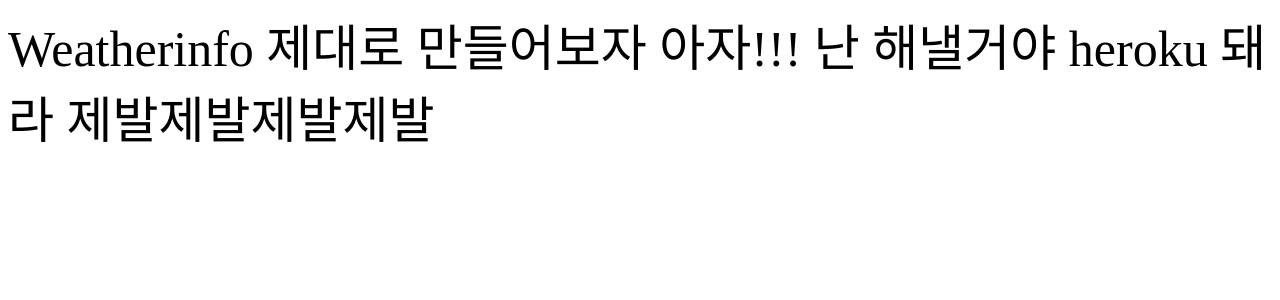
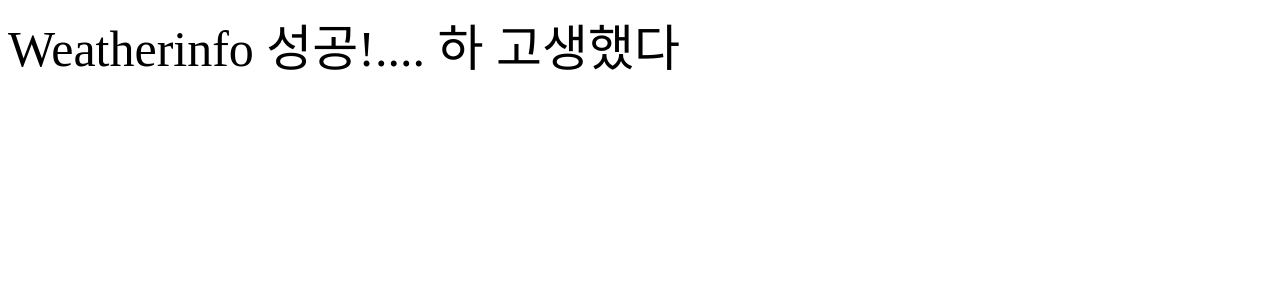
Before and after one commit to Front100End/weather, a React (Create React App) app in the folder client/: page / in a window 1280 px wide. Shown: the top 300 px of the page. Built offline with nearby package versions, Linux system fonts and the light colour scheme.

Commit message:
heroku test

```diff
--- a/client/src/App.js
+++ b/client/src/App.js
@@ -1,11 +1,6 @@
 import "./App.css";
 function App() {
-  return (
-    <div className="App">
-      Weatherinfo 제대로 만들어보자 아자!!! 난 해낼거야 heroku 돼라
-      제발제발제발제발
-    </div>
-  );
+  return <div className="App">Weatherinfo 성공!.... 하 고생했다</div>;
 }
 
 export default App;
```
